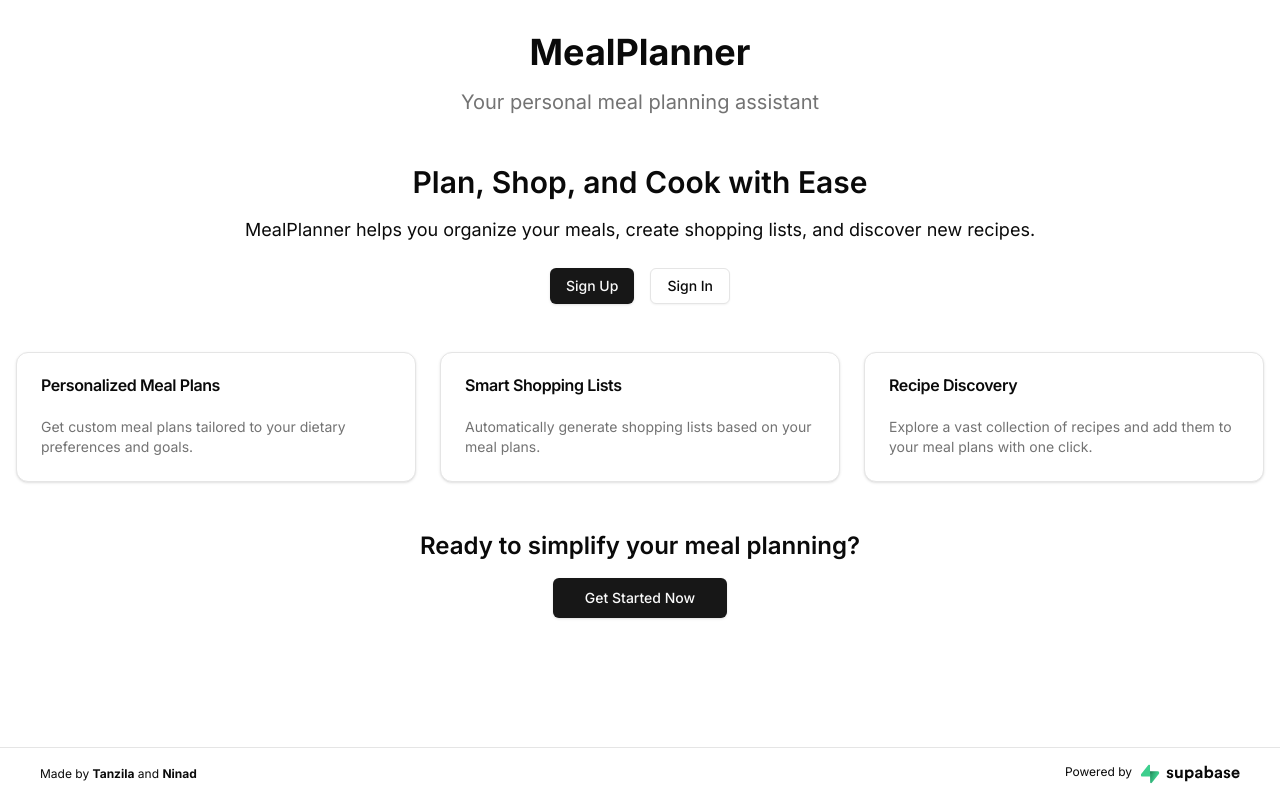
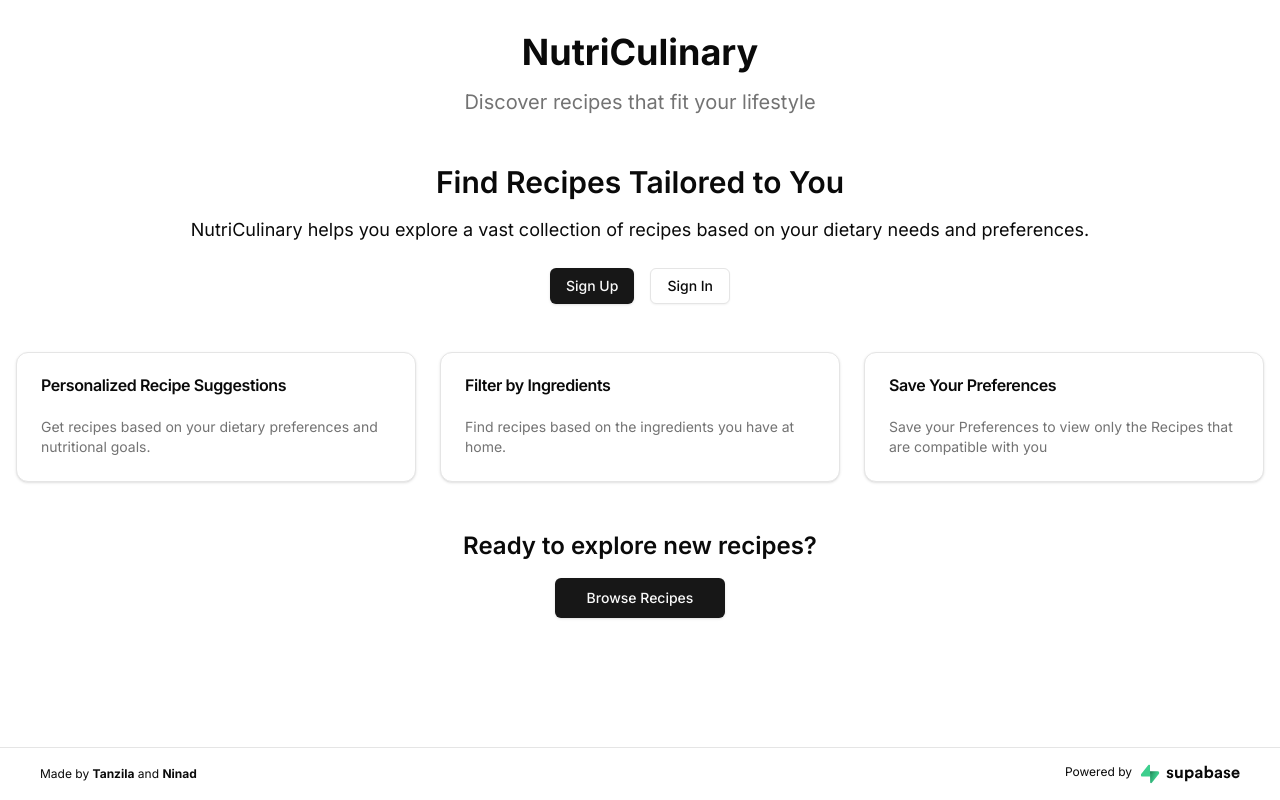
Before and after one commit to ninadgns/meal-planner, a Next.js app: page / in a window 1280 px wide. Built offline with nearby package versions, Linux system fonts and the light colour scheme.

Commit message:
nutriculinary

```diff
--- a/app/(auth-pages)/layout.tsx
+++ b/app/(auth-pages)/layout.tsx
@@ -39,7 +39,7 @@ export default function RootLayout({
             <div className="flex-1 w-full flex flex-col gap-20 items-center">
               <nav className="w-full flex justify-center border-b border-b-foreground/10 h-16">
                 <div className="w-full max-w-5xl flex justify-between items-center p-3 px-5 text-sm ">
-                  <Link className="flex gap-2 items-center font-semibold" href={"/"}><ChefHat />MealPlanner</Link>
+                  <Link className="flex gap-2 items-center font-semibold" href={"/"}><ChefHat />NutriCulinary</Link>
                   <ThemeSwitcher />
                   <HeaderAuth />
                 </div>
--- a/app/(feature-pages)/layout.tsx
+++ b/app/(feature-pages)/layout.tsx
@@ -42,7 +42,7 @@ export default function RootLayout({
             <div className="flex-1 w-full flex flex-col items-center">
               <nav className="pl-4 w-full flex justify-center border-b border-b-foreground/10 h-16">
                 <div className="w-full  flex justify-between items-center p-3 px-9 text-sm">
-                  <Link className="flex gap-2 font-semibold text-lg" href={"/"}><ChefHat />MealPlanner</Link>
+                  <Link className="flex gap-2 font-semibold text-lg" href={"/"}><ChefHat />NutriCulinary</Link>
                   <div className="flex gap-2 items-center">
                     <ThemeSwitcher  />
                     <HeaderAuth />
--- a/app/layout.tsx
+++ b/app/layout.tsx
@@ -10,8 +10,8 @@ import { Toaster } from "@/components/ui/sonner"
 const inter = Inter({ subsets: ['latin'] })
 
 export const metadata: Metadata = {
-  title: 'MealPlanner - Your Personal Meal Planning Assistant',
-  description: 'Plan your meals, generate shopping lists, and discover new recipes with MealPlanner.',
+  title: 'NutriCulinary System',
+  description: 'Plan your meals, curate on nutritions, and discover new recipes with NutriCulinary.',
 }
 
 export default function RootLayout({
--- a/app/page.tsx
+++ b/app/page.tsx
@@ -4,17 +4,17 @@ import { Card, CardContent, CardDescription, CardHeader, CardTitle } from "@/com
 
 export default function Home() {
   return (
-    <div className="container mx-auto px-4 py-8 ">
+    <div className="container mx-auto px-4 py-8">
       <header className="text-center mb-12">
-        <h1 className="text-4xl font-bold mb-4">MealPlanner</h1>
-        <p className="text-xl text-muted-foreground">Your personal meal planning assistant</p>
+        <h1 className="text-4xl font-bold mb-4">NutriCulinary</h1>
+        <p className="text-xl text-muted-foreground">Discover recipes that fit your lifestyle</p>
       </header>
 
       <main>
         <section className="mb-12 text-center">
-          <h2 className="text-3xl font-semibold mb-4">Plan, Shop, and Cook with Ease</h2>
+          <h2 className="text-3xl font-semibold mb-4">Find Recipes Tailored to You</h2>
           <p className="text-lg mb-6">
-            MealPlanner helps you organize your meals, create shopping lists, and discover new recipes.
+            NutriCulinary helps you explore a vast collection of recipes based on your dietary needs and preferences.
           </p>
           <div className="flex justify-center gap-4">
             <Button asChild>
@@ -29,34 +29,34 @@ export default function Home() {
         <section className="grid md:grid-cols-3 gap-6 mb-12">
           <Card>
             <CardHeader>
-              <CardTitle>Personalized Meal Plans</CardTitle>
+              <CardTitle>Personalized Recipe Suggestions</CardTitle>
             </CardHeader>
             <CardContent>
-              <CardDescription>Get custom meal plans tailored to your dietary preferences and goals.</CardDescription>
+              <CardDescription>Get recipes based on your dietary preferences and nutritional goals.</CardDescription>
             </CardContent>
           </Card>
           <Card>
             <CardHeader>
-              <CardTitle>Smart Shopping Lists</CardTitle>
+              <CardTitle>Filter by Ingredients</CardTitle>
             </CardHeader>
             <CardContent>
-              <CardDescription>Automatically generate shopping lists based on your meal plans.</CardDescription>
+              <CardDescription>Find recipes based on the ingredients you have at home.</CardDescription>
             </CardContent>
           </Card>
           <Card>
             <CardHeader>
-              <CardTitle>Recipe Discovery</CardTitle>
+              <CardTitle>Save Your Preferences</CardTitle>
             </CardHeader>
             <CardContent>
-              <CardDescription>Explore a vast collection of recipes and add them to your meal plans with one click.</CardDescription>
+              <CardDescription>Save your Preferences to view only the Recipes that are compatible with you</CardDescription>
             </CardContent>
           </Card>
         </section>
 
         <section className="text-center">
-          <h2 className="text-2xl font-semibold mb-4">Ready to simplify your meal planning?</h2>
+          <h2 className="text-2xl font-semibold mb-4">Ready to explore new recipes?</h2>
           <Button size="lg" asChild>
-            <Link href="/recipes">Get Started Now</Link>
+            <Link href="/recipes">Browse Recipes</Link>
           </Button>
         </section>
       </main>
```
